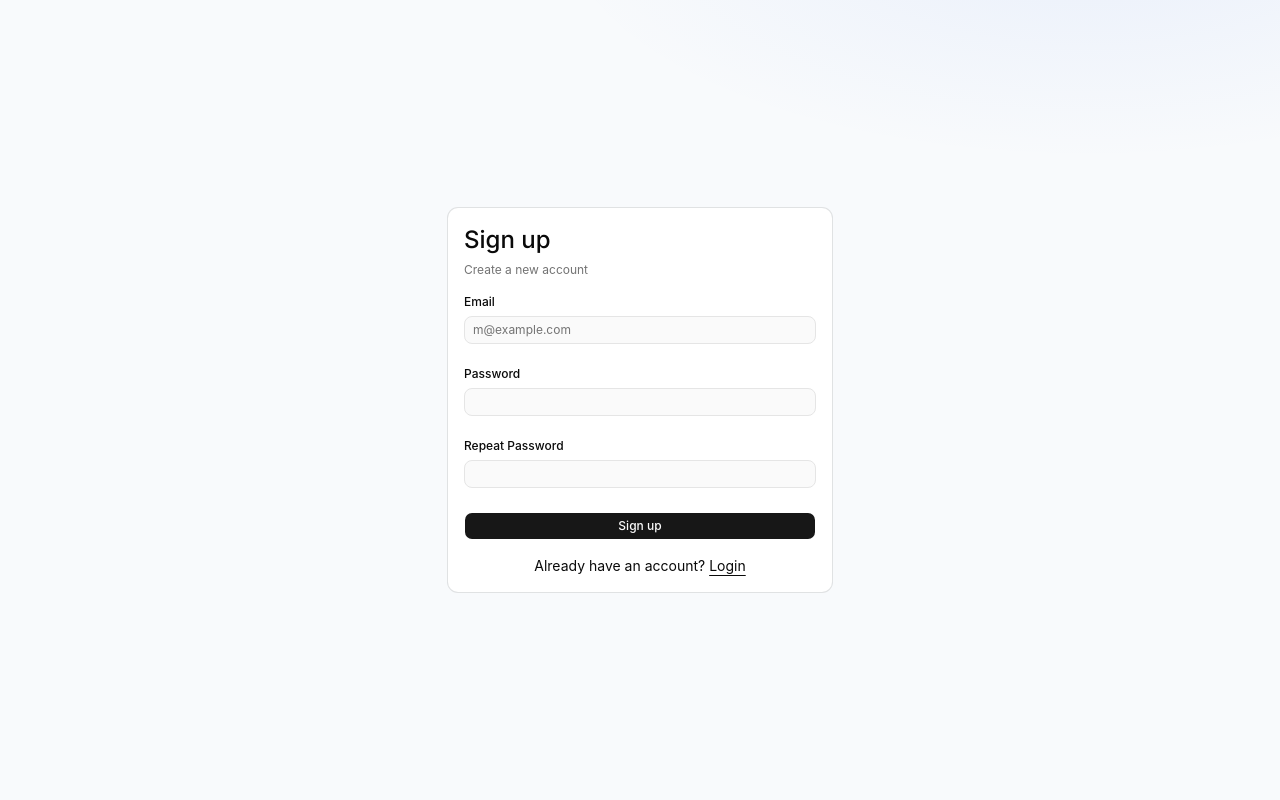
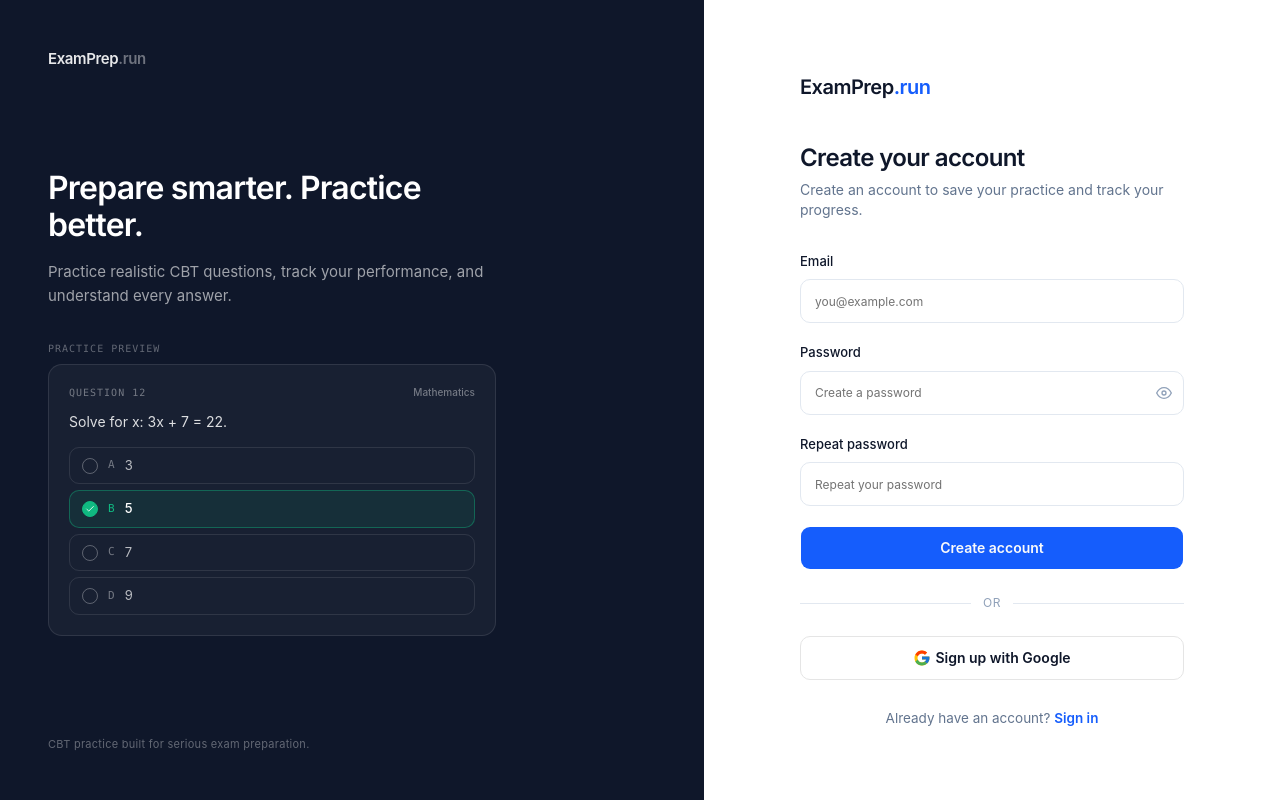
Before and after one commit to Deelolade/exam-prep, a Next.js app: page /auth/sign-up in a window 1280 px wide. Built offline with nearby package versions, Linux system fonts and the light colour scheme.

Commit message:
update: updated the auth ui

```diff
--- a/app/auth/sign-up/page.tsx
+++ b/app/auth/sign-up/page.tsx
@@ -1,11 +1,10 @@
+import SplitShell from '@/components/auth/split-shell'
 import { SignUpForm } from '@/components/sign-up-form'
 
 export default function Page() {
   return (
-    <div className="flex min-h-svh w-full items-center justify-center p-6 md:p-10">
-      <div className="w-full max-w-sm">
-        <SignUpForm />
-      </div>
-    </div>
+    <SplitShell>
+      <SignUpForm />
+    </SplitShell>
   )
 }
--- a/app/globals.css
+++ b/app/globals.css
@@ -86,7 +86,7 @@
   --card-foreground: oklch(0.145 0 0);
   --popover: oklch(1 0 0);
   --popover-foreground: oklch(0.145 0 0);
-  --primary: oklch(0.205 0 0);
+  --primary: oklch(0.546 0.245 262.881);
   --primary-foreground: oklch(0.985 0 0);
   --secondary: oklch(0.97 0 0);
   --secondary-foreground: oklch(0.205 0 0);
@@ -121,7 +121,7 @@
   --card-foreground: oklch(0.985 0 0);
   --popover: oklch(0.205 0 0);
   --popover-foreground: oklch(0.985 0 0);
-  --primary: oklch(0.922 0 0);
+  --primary: oklch(0.707 0.165 254.624);
   --primary-foreground: oklch(0.205 0 0);
   --secondary: oklch(0.269 0 0);
   --secondary-foreground: oklch(0.985 0 0);
--- /dev/null
+++ b/components/auth/split-shell.tsx
@@ -0,0 +1,96 @@
+import { FiCheck } from "react-icons/fi";
+
+/** Realistic product preview shown on the left panel — understated, not decorative. */
+const PREVIEW_OPTIONS = [
+  { label: "A", text: "3", state: "" },
+  { label: "B", text: "5", state: "correct" },
+  { label: "C", text: "7", state: "" },
+  { label: "D", text: "9", state: "" },
+];
+
+/**
+ * Split auth shell — 55% product introduction on the left, 45% form column on the right.
+ * The left panel is hidden on small screens.
+ */
+export default function SplitShell({ children }: { children: React.ReactNode }) {
+  return (
+    <div className="min-h-svh grid lg:grid-cols-[55%_45%] bg-surface">
+      {/* ---------- Left brand panel (55%) ---------- */}
+      <aside className="hidden lg:flex flex-col overflow-hidden bg-dark text-white p-12">
+        <div className="text-[15px] font-semibold tracking-tight text-white/90">
+          ExamPrep<span className="text-white/40">.run</span>
+        </div>
+
+        <div className="flex-1 flex flex-col justify-center max-w-md">
+          <h1 className="font-sans text-[32px] font-semibold leading-[1.15] tracking-tight text-white">
+            Prepare smarter. Practice better.
+          </h1>
+          <p className="mt-4 text-[15px] leading-relaxed text-white/60">
+            Practice realistic CBT questions, track your performance, and understand every answer.
+          </p>
+
+          {/* subtle, realistic question preview */}
+          <p className="mt-8 font-mono text-[10px] tracking-widest uppercase text-white/35">
+            Practice preview
+          </p>
+          <div className="mt-2 rounded-xl border border-white/10 bg-white/[0.04] p-5">
+            <div className="flex items-center justify-between mb-3">
+              <span className="font-mono text-[10px] tracking-widest uppercase text-white/40">
+                Question 12
+              </span>
+              <span className="text-[10px] font-medium text-white/40">Mathematics</span>
+            </div>
+            <p className="text-[14px] leading-snug text-white/85">Solve for x: 3x + 7 = 22.</p>
+            <div className="mt-4 flex flex-col gap-1.5">
+              {PREVIEW_OPTIONS.map((opt) => {
+                const isCorrect = opt.state === "correct";
+                return (
+                  <div
+                    key={opt.label}
+                    className={`flex items-center gap-2.5 rounded-lg border px-3 py-2 ${
+                      isCorrect ? "border-success/40 bg-success/10" : "border-white/10"
+                    }`}
+                  >
+                    <span
+                      className={`flex items-center justify-center w-4 h-4 rounded-full border shrink-0 ${
+                        isCorrect ? "border-success bg-success" : "border-white/30"
+                      }`}
+                    >
+                      {isCorrect && <FiCheck className="w-2.5 h-2.5 text-white" aria-hidden="true" />}
+                    </span>
+                    <span
+                      className={`font-mono text-[11px] ${isCorrect ? "text-success" : "text-white/40"}`}
+                    >
+                      {opt.label}
+                    </span>
+                    <span className={`text-[13px] ${isCorrect ? "text-white font-medium" : "text-white/70"}`}>
+                      {opt.text}
+                    </span>
+                  </div>
+                );
+              })}
+            </div>
+          </div>
+        </div>
+
+        <p className="text-[11px] tracking-wide text-white/35">
+          CBT practice built for serious exam preparation.
+        </p>
+      </aside>
+
+      {/* ---------- Right form panel (45%) ---------- */}
+      <main className="flex items-center justify-center px-5 py-10 bg-white">
+        <div className="w-full max-w-sm">
+          {/* brand */}
+          <div className="mb-10">
+            <span className="font-sans text-[20px] font-semibold tracking-tight text-dark">
+              ExamPrep<span className="text-primary">.run</span>
+            </span>
+          </div>
+
+          {children}
+        </div>
+      </main>
+    </div>
+  );
+}
--- a/components/exam/landing.tsx
+++ b/components/exam/landing.tsx
@@ -1,3 +1,4 @@
+import Link from "next/link";
 import { FiArrowRight } from "react-icons/fi";
 import { SECTIONS, QUESTIONS } from "@/data/questions";
 
@@ -7,7 +8,13 @@
 
 export default function Landing({ onStart }: LandingProps) {
   return (
-    <div className="min-h-screen flex items-center justify-center px-5 py-8">
+    <div className="min-h-screen flex items-center justify-center px-5 py-8 relative">
+      <Link
+        href="/auth/login"
+        className="absolute top-5 right-5 inline-flex items-center gap-2 border border-slate-300 bg-white text-dark px-4 py-2 rounded-lg text-[13px] font-semibold hover:border-primary hover:text-primary transition"
+      >
+        Sign in
+      </Link>
       <div className="max-w-190 w-full">
         <p className="font-mono text-xs tracking-[0.14em] uppercase text-primary mb-3.5">
           CBT Screening Exam · Simulator
--- a/components/forgot-password-form.tsx
+++ b/components/forgot-password-form.tsx
@@ -1,20 +1,16 @@
 'use client'
 
+import Link from 'next/link'
 import { useState } from 'react'
 
 import { cn } from '@/lib/utils'
 import { createClient } from '@/lib/client'
 import { Button } from '@/components/ui/button'
-import {
-  Card,
-  CardContent,
-  CardDescription,
-  CardHeader,
-  CardTitle,
-} from '@/components/ui/card'
 import { Input } from '@/components/ui/input'
 import { Label } from '@/components/ui/label'
-import Link from 'next/link'
+
+const FIELD_CLASSES =
+  'h-11 rounded-lg border-slate-200 bg-white px-3.5 text-[14px] focus-visible:border-primary focus-visible:ring-primary/30'
 
 export function ForgotPasswordForm({ className, ...props }: React.ComponentPropsWithoutRef<'div'>) {
   const [email, setEmail] = useState('')
@@ -43,56 +39,59 @@
   }
 
   return (
-    <div className={cn('flex flex-col gap-6', className)} {...props}>
+    <div className={cn('flex flex-col', className)} {...props}>
       {success ? (
-        <Card>
-          <CardHeader>
-            <CardTitle className="text-2xl">Check Your Email</CardTitle>
-            <CardDescription>Password reset instructions sent</CardDescription>
-          </CardHeader>
-          <CardContent>
-            <p className="text-sm text-muted-foreground">
-              If you registered using your email and password, you will receive a password reset
-              email.
+        <>
+          <h2 className="font-sans text-2xl font-semibold tracking-tight text-dark">Check your email</h2>
+          <p className="text-sm leading-relaxed text-slate-500 mt-1.5 mb-8">
+            If you registered using your email and password, you will receive a password reset email
+            with instructions.
           </p>
-          </CardContent>
-        </Card>
+          <Link
+            href="/auth/login"
+            className="inline-flex items-center justify-center w-full h-11 rounded-lg border border-slate-200 bg-white text-sm font-semibold text-dark hover:bg-slate-50 transition"
+          >
+            Back to sign in
+          </Link>
+        </>
       ) : (
-        <Card>
-          <CardHeader>
-            <CardTitle className="text-2xl">Reset Your Password</CardTitle>
-            <CardDescription>
-              Type in your email and we&apos;ll send you a link to reset your password
-            </CardDescription>
-          </CardHeader>
-          <CardContent>
-            <form onSubmit={handleForgotPassword}>
-              <div className="flex flex-col gap-6">
+        <>
+          <h2 className="font-sans text-2xl font-semibold tracking-tight text-dark">Reset your password</h2>
+          <p className="text-sm text-slate-500 mt-1.5 mb-8">
+            Type in your email and we&apos;ll send you a link to reset your password.
+          </p>
+
+          <form onSubmit={handleForgotPassword} className="flex flex-col gap-5">
             <div className="grid gap-2">
-                  <Label htmlFor="email">Email</Label>
+              <Label htmlFor="email" className="text-[13px] font-medium text-dark">
+                Email
+              </Label>
               <Input
                 id="email"
                 type="email"
-                    placeholder="m@example.com"
+                autoComplete="email"
+                placeholder="you@example.com"
                 required
                 value={email}
                 onChange={(e) => setEmail(e.target.value)}
+                className={FIELD_CLASSES}
               />
             </div>
-                {error && <p className="text-sm text-red-500">{error}</p>}
-                <Button type="submit" className="w-full" disabled={isLoading}>
+
+            {error && <p className="text-[13px] text-red-500">{error}</p>}
+
+            <Button type="submit" className="w-full h-11 rounded-lg text-sm font-semibold" disabled={isLoading}>
               {isLoading ? 'Sending...' : 'Send reset email'}
             </Button>
-              </div>
-              <div className="mt-4 text-center text-sm">
-                Already have an account?{' '}
-                <Link href="/auth/login" className="underline underline-offset-4">
-                  Login
+          </form>
+
+          <p className="text-center text-[13.5px] text-slate-500 mt-7">
+            Remembered it?{' '}
+            <Link href="/auth/login" className="font-semibold text-primary hover:underline underline-offset-4">
+              Back to sign in
             </Link>
-              </div>
-            </form>
-          </CardContent>
-        </Card>
+          </p>
+        </>
       )}
     </div>
   )
--- a/components/login-form.tsx
+++ b/components/login-form.tsx
@@ -1,27 +1,28 @@
 'use client'
 
 import { useRouter } from 'next/navigation'
+import Link from 'next/link'
 import { useState } from 'react'
+import { toast } from 'sonner'
+import { FcGoogle } from 'react-icons/fc'
+import { FiEye, FiEyeOff } from 'react-icons/fi'
 
 import { cn } from '@/lib/utils'
 import { createClient } from '@/lib/client'
 import { Button } from '@/components/ui/button'
-import {
-  Card,
-  CardContent,
-  CardDescription,
-  CardHeader,
-  CardTitle,
-} from '@/components/ui/card'
 import { Input } from '@/components/ui/input'
 import { Label } from '@/components/ui/label'
-import Link from 'next/link'
+
+const FIELD_CLASSES =
+  'h-11 rounded-lg border-slate-200 bg-white px-3.5 text-[14px] focus-visible:border-primary focus-visible:ring-primary/30'
 
 export function LoginForm({ className, ...props }: React.ComponentPropsWithoutRef<'div'>) {
   const [email, setEmail] = useState('')
   const [password, setPassword] = useState('')
+  const [showPassword, setShowPassword] = useState(false)
   const [error, setError] = useState<string | null>(null)
   const [isLoading, setIsLoading] = useState(false)
+  const [isGoogleLoading, setIsGoogleLoading] = useState(false)
   const router = useRouter()
 
   const handleLogin = async (e: React.FormEvent) => {
@@ -45,59 +46,111 @@
     }
   }
 
+  const handleGoogleLogin = async () => {
+    const supabase = createClient()
+    setIsGoogleLoading(true)
+
+    try {
+      const { error } = await supabase.auth.signInWithOAuth({ provider: 'google' })
+      if (error) throw error
+      // On success Supabase redirects to the OAuth provider; nothing to do here.
+    } catch (error: unknown) {
+      toast.error(error instanceof Error ? error.message : 'Google sign-in failed')
+    } finally {
+      setIsGoogleLoading(false)
+    }
+  }
+
   return (
-    <div className={cn('flex flex-col gap-6', className)} {...props}>
-      <Card>
-        <CardHeader>
-          <CardTitle className="text-2xl">Login</CardTitle>
-          <CardDescription>Enter your email below to login to your account</CardDescription>
-        </CardHeader>
-        <CardContent>
-          <form onSubmit={handleLogin}>
-            <div className="flex flex-col gap-6">
+    <div className={cn('flex flex-col', className)} {...props}>
+      <h2 className="font-sans text-2xl font-semibold tracking-tight text-dark">Welcome back</h2>
+      <p className="text-sm text-slate-500 mt-1.5 mb-8">Sign in to continue your preparation.</p>
+
+      <form onSubmit={handleLogin} className="flex flex-col gap-5">
         <div className="grid gap-2">
-                <Label htmlFor="email">Email</Label>
+          <Label htmlFor="email" className="text-[13px] font-medium text-dark">
+            Email
+          </Label>
           <Input
             id="email"
             type="email"
-                  placeholder="m@example.com"
+            autoComplete="email"
+            placeholder="you@example.com"
             required
             value={email}
             onChange={(e) => setEmail(e.target.value)}
+            className={FIELD_CLASSES}
           />
         </div>
+
         <div className="grid gap-2">
-                <div className="flex items-center">
-                  <Label htmlFor="password">Password</Label>
+          <div className="flex items-center justify-between">
+            <Label htmlFor="password" className="text-[13px] font-medium text-dark">
+              Password
+            </Label>
             <Link
               href="/auth/forgot-password"
-                    className="ml-auto inline-block text-sm underline-offset-4 hover:underline"
+              className="text-[12.5px] font-medium text-primary hover:underline underline-offset-4"
             >
-                    Forgot your password?
+              Forgot password?
             </Link>
           </div>
+          <div className="relative">
             <Input
               id="password"
-                  type="password"
+              type={showPassword ? 'text' : 'password'}
+              autoComplete="current-password"
+              placeholder="Enter your password"
               required
               value={password}
               onChange={(e) => setPassword(e.target.value)}
+              className="h-11 w-full rounded-lg border-slate-200 bg-white pl-3.5 pr-11 text-[14px] focus-visible:border-primary focus-visible:ring-primary/30"
             />
+            <button
+              type="button"
+              onClick={() => setShowPassword((v) => !v)}
+              aria-label={showPassword ? 'Hide password' : 'Show password'}
+              className="absolute right-3 top-1/2 -translate-y-1/2 text-slate-400 hover:text-slate-600 cursor-pointer"
+            >
+              {showPassword ? (
+                <FiEyeOff className="w-4 h-4" aria-hidden="true" />
+              ) : (
+                <FiEye className="w-4 h-4" aria-hidden="true" />
+              )}
+            </button>
           </div>
-              {error && <p className="text-sm text-red-500">{error}</p>}
-              <Button type="submit" className="w-full" disabled={isLoading}>
-                {isLoading ? 'Logging in...' : 'Login'}
+        </div>
+
+        {error && <p className="text-[13px] text-red-500">{error}</p>}
+
+        <Button type="submit" className="w-full h-11 rounded-lg text-sm font-semibold" disabled={isLoading}>
+          {isLoading ? 'Signing in...' : 'Sign in'}
         </Button>
+      </form>
+
+      <div className="flex items-center gap-3 my-6">
+        <span className="flex-1 h-px bg-slate-200" aria-hidden="true" />
+        <span className="text-[12px] uppercase tracking-wider text-slate-400">or</span>
+        <span className="flex-1 h-px bg-slate-200" aria-hidden="true" />
       </div>
-            <div className="mt-4 text-center text-sm">
+
+      <Button
+        type="button"
+        variant="outline"
+        onClick={handleGoogleLogin}
+        disabled={isGoogleLoading}
+        className="w-full h-11 rounded-lg text-sm font-semibold bg-white"
+      >
+        <FcGoogle className="size-4.5" aria-hidden="true" />
+        Continue with Google
+      </Button>
+
+      <p className="text-center text-[13.5px] text-slate-500 mt-7">
         Don&apos;t have an account?{' '}
-              <Link href="/auth/sign-up" className="underline underline-offset-4">
-                Sign up
+        <Link href="/auth/sign-up" className="font-semibold text-primary hover:underline underline-offset-4">
+          Create account
         </Link>
-            </div>
-          </form>
-        </CardContent>
-      </Card>
+      </p>
     </div>
   )
 }
--- a/components/sign-up-form.tsx
+++ b/components/sign-up-form.tsx
@@ -1,28 +1,29 @@
 'use client'
 
 import { useRouter } from 'next/navigation'
+import Link from 'next/link'
 import { useState } from 'react'
+import { toast } from 'sonner'
+import { FcGoogle } from 'react-icons/fc'
+import { FiEye, FiEyeOff } from 'react-icons/fi'
 
 import { cn } from '@/lib/utils'
 import { createClient } from '@/lib/client'
 import { Button } from '@/components/ui/button'
-import {
-  Card,
-  CardContent,
-  CardDescription,
-  CardHeader,
-  CardTitle,
-} from '@/components/ui/card'
 import { Input } from '@/components/ui/input'
 import { Label } from '@/components/ui/label'
-import Link from 'next/link'
+
+const FIELD_CLASSES =
+  'h-11 rounded-lg border-slate-200 bg-white px-3.5 text-[14px] focus-visible:border-primary focus-visible:ring-primary/30'
 
 export function SignUpForm({ className, ...props }: React.ComponentPropsWithoutRef<'div'>) {
   const [email, setEmail] = useState('')
   const [password, setPassword] = useState('')
   const [repeatPassword, setRepeatPassword] = useState('')
+  const [showPassword, setShowPassword] = useState(false)
   const [error, setError] = useState<string | null>(null)
   const [isLoading, setIsLoading] = useState(false)
+  const [isGoogleLoading, setIsGoogleLoading] = useState(false)
   const router = useRouter()
 
   const handleSignUp = async (e: React.FormEvent) => {
@@ -54,65 +55,121 @@
     }
   }
 
+  const handleGoogleSignUp = async () => {
+    const supabase = createClient()
+    setIsGoogleLoading(true)
+
+    try {
+      const { error } = await supabase.auth.signInWithOAuth({ provider: 'google' })
+      if (error) throw error
+      // On success Supabase redirects to the OAuth provider; nothing to do here.
+    } catch (error: unknown) {
+      toast.error(error instanceof Error ? error.message : 'Google sign-in failed')
+    } finally {
+      setIsGoogleLoading(false)
+    }
+  }
+
   return (
-    <div className={cn('flex flex-col gap-6', className)} {...props}>
-      <Card>
-        <CardHeader>
-          <CardTitle className="text-2xl">Sign up</CardTitle>
-          <CardDescription>Create a new account</CardDescription>
-        </CardHeader>
-        <CardContent>
-          <form onSubmit={handleSignUp}>
-            <div className="flex flex-col gap-6">
+    <div className={cn('flex flex-col', className)} {...props}>
+      <h2 className="font-sans text-2xl font-semibold tracking-tight text-dark">Create your account</h2>
+      <p className="text-sm text-slate-500 mt-1.5 mb-8">
+        Create an account to save your practice and track your progress.
+      </p>
+
+      <form onSubmit={handleSignUp} className="flex flex-col gap-5">
         <div className="grid gap-2">
-                <Label htmlFor="email">Email</Label>
+          <Label htmlFor="email" className="text-[13px] font-medium text-dark">
+            Email
+          </Label>
           <Input
             id="email"
             type="email"
-                  placeholder="m@example.com"
+            autoComplete="email"
+            placeholder="you@example.com"
             required
             value={email}
             onChange={(e) => setEmail(e.target.value)}
+            className={FIELD_CLASSES}
           />
         </div>
+
         <div className="grid gap-2">
-                <div className="flex items-center">
-                  <Label htmlFor="password">Password</Label>
-                </div>
+          <Label htmlFor="password" className="text-[13px] font-medium text-dark">
+            Password
+          </Label>
+          <div className="relative">
             <Input
               id="password"
-                  type="password"
+              type={showPassword ? 'text' : 'password'}
+              autoComplete="new-password"
+              placeholder="Create a password"
               required
               value={password}
               onChange={(e) => setPassword(e.target.value)}
+              className="h-11 w-full rounded-lg border-slate-200 bg-white pl-3.5 pr-11 text-[14px] focus-visible:border-primary focus-visible:ring-primary/30"
             />
+            <button
+              type="button"
+              onClick={() => setShowPassword((v) => !v)}
+              aria-label={showPassword ? 'Hide password' : 'Show password'}
+              className="absolute right-3 top-1/2 -translate-y-1/2 text-slate-400 hover:text-slate-600 cursor-pointer"
+            >
+              {showPassword ? (
+                <FiEyeOff className="w-4 h-4" aria-hidden="true" />
+              ) : (
+                <FiEye className="w-4 h-4" aria-hidden="true" />
+              )}
+            </button>
           </div>
+        </div>
+
         <div className="grid gap-2">
-                <div className="flex items-center">
-                  <Label htmlFor="repeat-password">Repeat Password</Label>
-                </div>
+          <Label htmlFor="repeat-password" className="text-[13px] font-medium text-dark">
+            Repeat password
+          </Label>
           <Input
             id="repeat-password"
-                  type="password"
+            type={showPassword ? 'text' : 'password'}
+            autoComplete="new-password"
+            placeholder="Repeat your password"
             required
             value={repeatPassword}
             onChange={(e) => setRepeatPassword(e.target.value)}
+            className={FIELD_CLASSES}
           />
         </div>
-              {error && <p className="text-sm text-red-500">{error}</p>}
-              <Button type="submit" className="w-full" disabled={isLoading}>
-                {isLoading ? 'Creating an account...' : 'Sign up'}
+
+        {error && <p className="text-[13px] text-red-500">{error}</p>}
+
+        <Button type="submit" className="w-full h-11 rounded-lg text-sm font-semibold" disabled={isLoading}>
+          {isLoading ? 'Creating account...' : 'Create account'}
         </Button>
+      </form>
+
+      <div className="flex items-center gap-3 my-6">
+        <span className="flex-1 h-px bg-slate-200" aria-hidden="true" />
+        <span className="text-[12px] uppercase tracking-wider text-slate-400">or</span>
+        <span className="flex-1 h-px bg-slate-200" aria-hidden="true" />
       </div>
-            <div className="mt-4 text-center text-sm">
+
+      <Button
+        type="button"
+        variant="outline"
+        onClick={handleGoogleSignUp}
+        disabled={isGoogleLoading}
+        className="w-full h-11 rounded-lg text-sm font-semibold bg-white"
+      >
+        <FcGoogle className="size-4.5" aria-hidden="true" />
+        Sign up with Google
+      </Button>
+
+      <p className="text-center text-[13.5px] text-slate-500 mt-7">
         Already have an account?{' '}
-              <Link href="/auth/login" className="underline underline-offset-4">
-                Login
+        <Link href="/auth/login" className="font-semibold text-primary hover:underline underline-offset-4">
+          Sign in
         </Link>
-            </div>
-          </form>
-        </CardContent>
-      </Card>
+      </p>
     </div>
   )
 }
```
Also changed, not shown: app/auth/forgot-password/page.tsx (+4 -5 lines), app/auth/login/page.tsx (+4 -5 lines). Lines whose indentation alone changed are shown as unchanged.
